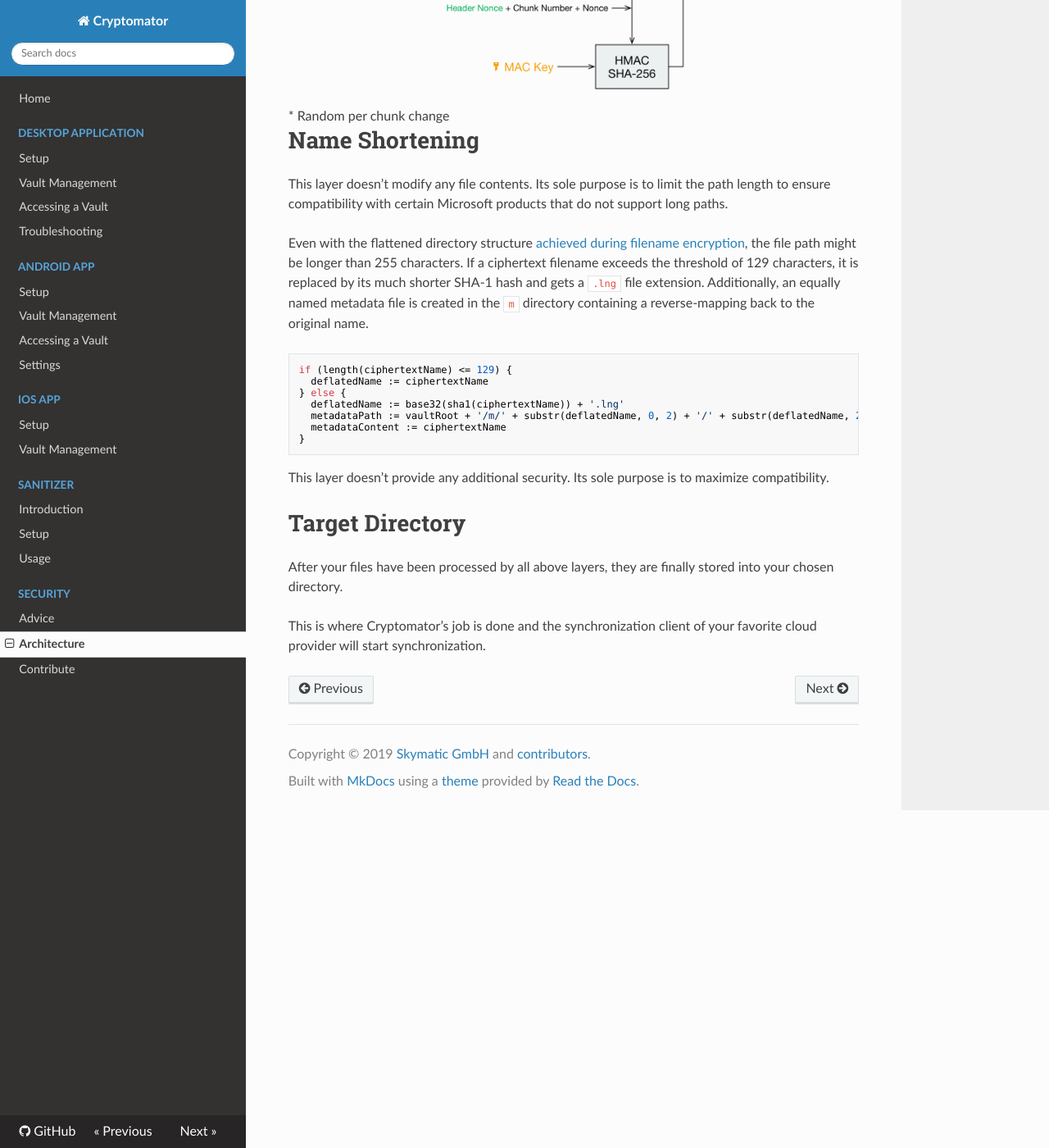
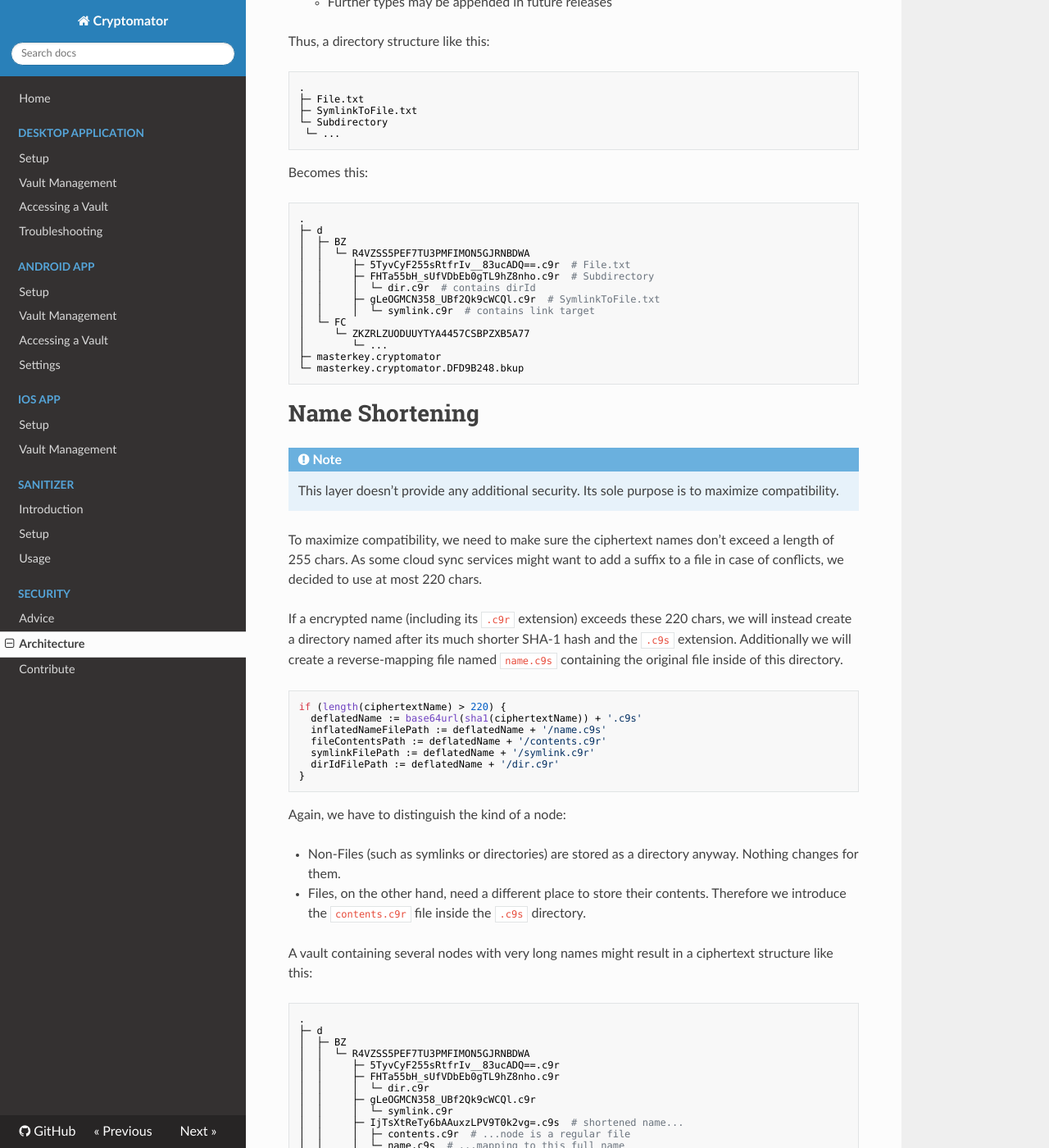
Before and after one commit to cryptomator/docs, an MkDocs documentation site: the page built from docs/security/architecture.md, in a window 1280 px wide and 1400 px high, scrolled down 4396 px. Shown: the whole window at 82% size. Built offline with MkDocs 1.6.1, drawn with Linux system fonts in a browser that asks for light colours; nearby versions of some CDN libraries; some of the changed text lies outside the part shown.

Commit message:
described new vault format 7

````diff
--- a/docs/security/architecture.md
+++ b/docs/security/architecture.md
@@ -8,13 +8,14 @@
 
 Whenever your file manager accesses files through this virtual drive, Cryptomator will process this request via the following layers.
 
+
 # Masterkey Derivation
 
 Each vault has its own 256 bit encryption as well as MAC masterkey used for encryption of file specific keys and file authentication, respectively.
 
 These keys are random sequences generated by a <abbr title="Cryptographically secure pseudorandom number generator">CSPRNG</abbr>. We use [SecureRandom](https://docs.oracle.com/javase/8/docs/api/java/security/SecureRandom.html){: rel="external"} with SHA1PRNG, seeded with 440 bits from `SecureRandom.getInstanceStrong()`.
 
-Both keys are encrypted using [RFC 3394](https://tools.ietf.org/html/rfc3394){: rel="external"} key wrapping with a <abbr title="Key-encryption key">KEK</abbr> derived from the user's password using [scrypt](https://en.wikipedia.org/wiki/Scrypt){: rel="external"}.
+Both keys are encrypted using [RFC 3394](https://tools.ietf.org/html/rfc3394){: rel="external"} key wrapping with a <abbr title="Key-encryption key">KEK</abbr> derived from the user's password using [scrypt](https://tools.ietf.org/html/rfc7914){: rel="external"}.
 
 ```
 encryptionMasterKey := createRandomBytes(32)
@@ -26,11 +27,11 @@
 
 ![KEK Derivation](../img/security/key-derivation@2x.png){:style="width: 336px" .center}
 
-The wrapped keys and the parameters needed to derive the KEK are then stored as integers or Base64 strings in a JSON file named `masterkey.cryptomator`, which is located in the root directory of the vault.
+The wrapped keys and the parameters needed to derive the KEK are then stored as integers or base64-encoded strings in a JSON file named `masterkey.cryptomator`, which is located in the root directory of the vault.
 
-```
+```js
 {
-  "version": 6, /* vault version for checking software compatibility */
+  "version": 7, /* vault version for checking software compatibility */
   "scryptSalt": "QGk...jY=",
   "scryptCostParam": 16384,
   "scryptBlockSize": 8,
@@ -44,69 +45,6 @@
 
 ![Masterkey Decryption](../img/security/masterkey-decryption@2x.png){:style="width: 440px" .center}
 
-# Filename Encryption
-
-Before we deal with the actual file contents, file and foldernames get encrypted.
-
-At first, each folder gets a unique identifier called _directory ID_. The directory ID for the root folder is special and always empty. For all other folders a <abbr title="Universally unique identifier">UUID</abbr> is created.
-
-```
-dirId := createUuid()
-```
-
-The cleartext name of a file gets encoded using UTF-8 in [Normalization Form C](https://unicode.org/reports/tr15/#Norm_Forms){: rel="external"} to get a unique binary representation.
-
-Cryptomator uses [AES-SIV](https://tools.ietf.org/html/rfc5297){: rel="external"} to encrypt file as well as directory names. The directory ID of the parent folder is passed as associated data. This prevents undetected movement of files between directories.
-
-![Filename Encryption](../img/security/filename-encryption@2x.png){:style="width: 614px" .center}
-<figcaption>* Unique identifier is created for each directory</figcaption>
-
-```
-ciphertextName := base32(aesSiv(cleartextName, parentDirId, encryptionMasterKey, macMasterKey))
-```
-
-If it's a file, an encrypted file with this name is created in the corresponding directory.
-
-If it's a directory name, we prepend a zero. We then create a file with this name, in which we write the directory ID. The files and folders inside this directory are stored in a different location:
-
-```
-dirIdHash := base32(sha1(aesSiv(dirId, null, encryptionMasterKey, macMasterKey)))
-dirPath := vaultRoot + '/d/' + substr(dirIdHash, 0, 2) + '/' + substr(dirIdHash, 2, 30)
-```
-
-Thus, a nested directory structure, e.g.:
-
-```
-a
-|- dataA.txt
-\- b
- |- data-data.txt
- \- c
-    |- dataB.txt
-    \- d
-```
-
-Becomes a structure of sibling directories, e.g.:
-
-```
-d
-|-L6
-| \- V4YL7GBW4A4KKNSSJXVSUVRWH3ONI6
-|    |- P6FBAFY7HJJLJYBY4IPZTWGMKKE2ONK3II======
-|    \- 0CEOH7OJH3CY6PUFTOTULXALNNCCE5CEOA6IMBW4X
-|-LN
-| \- T3MOJAPX7MHPV7HMUYRWVI76PUGDQG
-|    |- WPKQKC7NSNLMH7LCA3TGZVZXASK34C4JSF4ERZNO6AWFWF34A7SMO3XM
-|    \- 034GWQ2GONIZZPACRD6P2VBWQOPWHA27DYE5KGRRB
-|-Q2
-| \- LWWOK3BVOVNIW5FUQIAWUT2A64ZEE6
-\-YH
- \- UMPFQE22AFP66MQJUCZ4AOMMVZE522
-    |- L76ZSEYYPGJJZM7YGANJO7JQVDGFQ7XXY6XDU4JH4MOZW4NWHFST4BQ=
-    \- 0ZJAF3BSANWHI7Q5IM6UB6YCSXRD3MLRV2B76ZOY2
-```
-
-By making all directories effectively siblings (or cousins to be precise), we not only obfuscate the directory hierarchy but also limit path depth regardless of its actual hierarchy to ensure compatiblity with some cloud storage services.
 
 # File Header Encryption
 
@@ -114,8 +52,8 @@
 
 - 16 bytes nonce used during header payload encryption
 - 40 bytes [AES-CTR](https://en.wikipedia.org/wiki/Block_cipher_mode_of_operation#Counter_.28CTR.29){: rel="external"} encrypted payload consisting of:
-  - 8 bytes filled with 1 for future use (formerly used for file size)
-  - 32 bytes file content key
+    - 8 bytes filled with 1 for future use (formerly used for file size)
+    - 32 bytes file content key
 - 32 bytes header MAC of the previous 56 bytes
 
 ```
@@ -129,6 +67,7 @@
 ![File Header Encryption](../img/security/file-header-encryption@2x.png){:style="width: 706px" .center}
 <figcaption>* Random per file change</figcaption>
 
+
 # File Content Encryption
 
 This is where your actual file contents get encrypted.
@@ -138,14 +77,14 @@
 - 16 bytes nonce
 - up to 32 KiB encrypted payload using AES-CTR with the file content key
 - 32 bytes MAC of
-  - file header nonce (to bind this chunk to the file header)
-  - chunk number as 8 byte big endian integer (to prevent undetected reordering)
-  - nonce
-  - encrypted payload
+    - file header nonce (to bind this chunk to the file header)
+    - chunk number as 8 byte big endian integer (to prevent undetected reordering)
+    - nonce
+    - encrypted payload
 
 Afterwards the encrypted chunks are joined preserving the order of the cleartext chunks. The payload of the last chunk may be smaller than 32 KiB.
 
-```
+```js
 cleartextChunks[] := split(cleartext, 32KiB)
 for (int i = 0; i < length(cleartextChunks); i++) {
   chunkNonce := createRandomBytes(16)
@@ -159,26 +98,131 @@
 ![File Content Encryption](../img/security/file-content-encryption@2x.png){:style="width: 782px" .center}
 <figcaption>* Random per chunk change</figcaption>
 
+
+# Directory IDs
+
+Each directory has a unique ID that is required during filename encryption. For historical reasons the directory ID is a String, even though any byte sequence would do the job.
+
+The directory ID for the root directory is the empty string. For all other directories it is a random sequence of at most 36 ASCII chars. We recommend using random <abbr title="Universally unique identifier">UUID</abbr>s:
+
+```
+dirId := createUuid()
+```
+
+When traversing directories, the directory ID of a given subdirectory is processed in four steps to determine the storage path inside the vault:
+
+1. Encryption of the directory ID using [AES-SIV](https://tools.ietf.org/html/rfc5297){: rel="external"} in order to encrypt directory hierarchies,
+1. Creating a SHA1 hash of the encrypted directory ID in order to get a uniform length,
+1. base32-encoding the hash to get a string of printable chars and
+1. finally concatenation of a path from the base32-encoded hash.
+
+```
+dirIdHash := base32(sha1(aesSiv(dirId, null, encryptionMasterKey, macMasterKey)))
+dirPath := vaultRoot + '/d/' + substr(dirIdHash, 0, 2) + '/' + substr(dirIdHash, 2, 30)
+```
+
+Regardless of the hierarchy of cleartext paths, ciphertext directories are always stored in a flattened structure. All directories will therefore effectively be siblings (or cousins, to be precise).
+
+
+# Filename Encryption
+
+The cleartext name of a file gets encoded using UTF-8 in [Normalization Form C](https://unicode.org/reports/tr15/#Norm_Forms){: rel="external"} to get a unique binary representation.
+
+Cryptomator uses [AES-SIV](https://tools.ietf.org/html/rfc5297){: rel="external"} to encrypt names. The directory ID of the parent folder is passed as associated data. This prevents undetected movement of files between directories.
+
+![Filename Encryption](../img/security/filename-encryption@2x.png){:style="width: 614px" .center}
+<figcaption>* Unencrypted directory ID of the partent dir [as described above](#directory-ids)</figcaption>
+
+```
+ciphertextName := base64url(aesSiv(cleartextName, parentDirId, encryptionMasterKey, macMasterKey)) + '.c9r'
+```
+
+Depending on the kind of node, the encrypted name is then either used to create a file or a directory:
+
+* Files are stored as files
+* Non-Files are stored as directories. The type of the node then depends on the directory content:
+    * Directories are denoted by a file called `dir.c9r` containing aforementioned directory ID
+    * Symlinks are denoted by a file called `symlink.c9r` containing the encrypted link target
+    * Further types may be appended in future releases
+
+Thus, a directory structure like this:
+
+```sh
+.
+├─ File.txt
+├─ SymlinkToFile.txt
+└─ Subdirectory
+ └─ ...
+```
+
+Becomes this:
+
+```sh
+.
+├─ d
+│  ├─ BZ
+│  │  └─ R4VZSS5PEF7TU3PMFIMON5GJRNBDWA
+│  │     ├─ 5TyvCyF255sRtfrIv__83ucADQ==.c9r  # File.txt
+│  │     ├─ FHTa55bH_sUfVDbEb0gTL9hZ8nho.c9r  # Subdirectory
+│  │     │  └─ dir.c9r  # contains dirId
+│  │     ├─ gLeOGMCN358_UBf2Qk9cWCQl.c9r  # SymlinkToFile.txt
+│  │     │  └─ symlink.c9r  # contains link target
+│  └─ FC
+│     └─ ZKZRLZUODUUYTYA4457CSBPZXB5A77
+│        └─ ...
+├─ masterkey.cryptomator
+└─ masterkey.cryptomator.DFD9B248.bkup
+```
+
+
 # Name Shortening
 
-This layer doesn't modify any file contents. Its sole purpose is to limit the path length to ensure compatibility with certain Microsoft products that do not support long paths.
+!!! note
+    This layer doesn't provide any additional security. Its sole purpose is to maximize compatibility.
 
-Even with the flattened directory structure [achieved during filename encryption](#filename-encryption), the file path might be longer than 255 characters. If a ciphertext filename exceeds the threshold of 129 characters, it is replaced by its much shorter SHA-1 hash and gets a `.lng` file extension. Additionally, an equally named metadata file is created in the `m` directory containing a reverse-mapping back to the original name.
+To maximize compatibility, we need to make sure the ciphertext names don't exceed a length of 255 chars. As some cloud sync services might want to add a suffix to a file in case of conflicts, we decided to use at most 220 chars.
 
-```
-if (length(ciphertextName) <= 129) {
-  deflatedName := ciphertextName
-} else {
-  deflatedName := base32(sha1(ciphertextName)) + '.lng'
-  metadataPath := vaultRoot + '/m/' + substr(deflatedName, 0, 2) + '/' + substr(deflatedName, 2, 2)
-  metadataContent := ciphertextName
+If a encrypted name (including its `.c9r` extension) exceeds these 220 chars, we will instead create a directory named after its much shorter SHA-1 hash and the `.c9s` extension. Additionally we will create a reverse-mapping file named `name.c9s` containing the original file inside of this directory.
+
+```js
+if (length(ciphertextName) > 220) {
+  deflatedName := base64url(sha1(ciphertextName)) + '.c9s'
+  inflatedNameFilePath := deflatedName + '/name.c9s'
+  fileContentsPath := deflatedName + '/contents.c9r'
+  symlinkFilePath := deflatedName + '/symlink.c9r'
+  dirIdFilePath := deflatedName + '/dir.c9r'
 }
 ```
 
-This layer doesn't provide any additional security. Its sole purpose is to maximize compatibility.
+Again, we have to distinguish the kind of a node:
 
-# Target Directory
+* Non-Files (such as symlinks or directories) are stored as a directory anyway. Nothing changes for them.
+* Files, on the other hand, need a different place to store their contents. Therefore we introduce the `contents.c9r` file inside the `.c9s` directory.
 
-After your files have been processed by all above layers, they are finally stored into your chosen directory.
+A vault containing several nodes with very long names might result in a ciphertext structure like this:
 
-This is where Cryptomator's job is done and the synchronization client of your favorite cloud provider will start synchronization.
+```sh
+.
+├─ d
+│  ├─ BZ
+│  │  └─ R4VZSS5PEF7TU3PMFIMON5GJRNBDWA
+│  │     ├─ 5TyvCyF255sRtfrIv__83ucADQ==.c9r
+│  │     ├─ FHTa55bH_sUfVDbEb0gTL9hZ8nho.c9r
+│  │     │  └─ dir.c9r
+│  │     ├─ gLeOGMCN358_UBf2Qk9cWCQl.c9r
+│  │     │  └─ symlink.c9r
+│  │     ├─ IjTsXtReTy6bAAuxzLPV9T0k2vg=.c9s  # shortened name...
+│  │     │  ├─ contents.c9r  # ...node is a regular file
+│  │     │  └─ name.c9s  # ...mapping to this full name
+│  │     ├─ q2nx5XeNCenHyQvkFD4mxYNrWpQ=.c9s  # shortened name...
+│  │     │  ├─ dir.c9r  # ...node is a directory
+│  │     │  └─ name.c9s  # ...mapping to this full name
+│  │     ├─ u_JJCJE-T4IH-EBYASUp1u3p7mA=.c9s  # shortened name...
+│  │     │  ├─ name.c9s  # ...mapping to this full name
+│  │     │  └─ symlink.c9r  # ...node is a symlink
+│  └─ FC
+│     └─ ZKZRLZUODUUYTYA4457CSBPZXB5A77
+│        └─ ...
+├─ masterkey.cryptomator
+└─ masterkey.cryptomator.DFD9B248.bkup
+```
````
Also changed, not shown: docs/img/security/file-content-encryption.png, docs/img/security/file-content-encryption@2x.png, docs/img/security/file-header-encryption.png, docs/img/security/file-header-encryption@2x.png, docs/img/security/filename-encryption.png, docs/img/security/filename-encryption@2x.png, docs/img/security/masterkey-decryption.png, docs/img/security/masterkey-decryption@2x.png.
